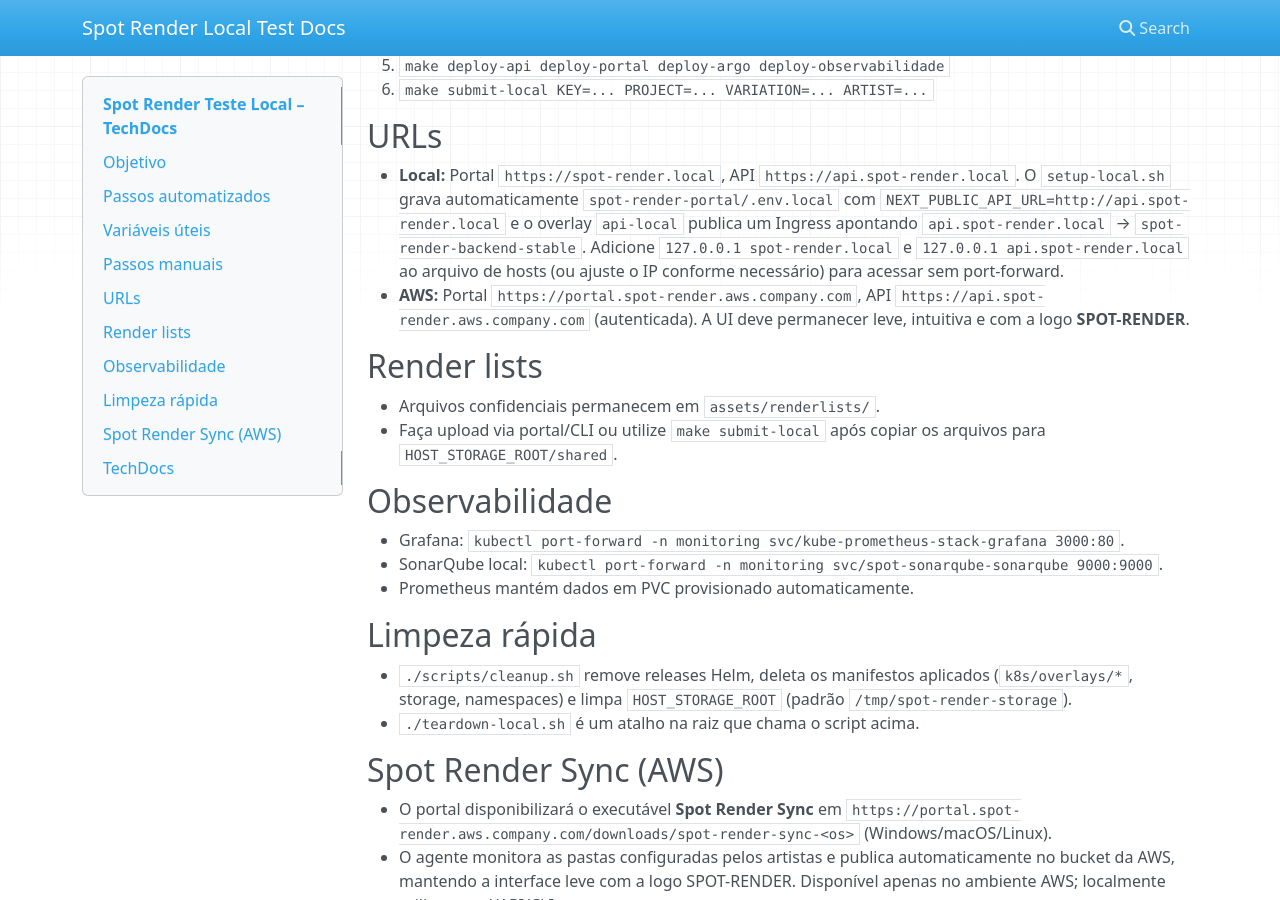
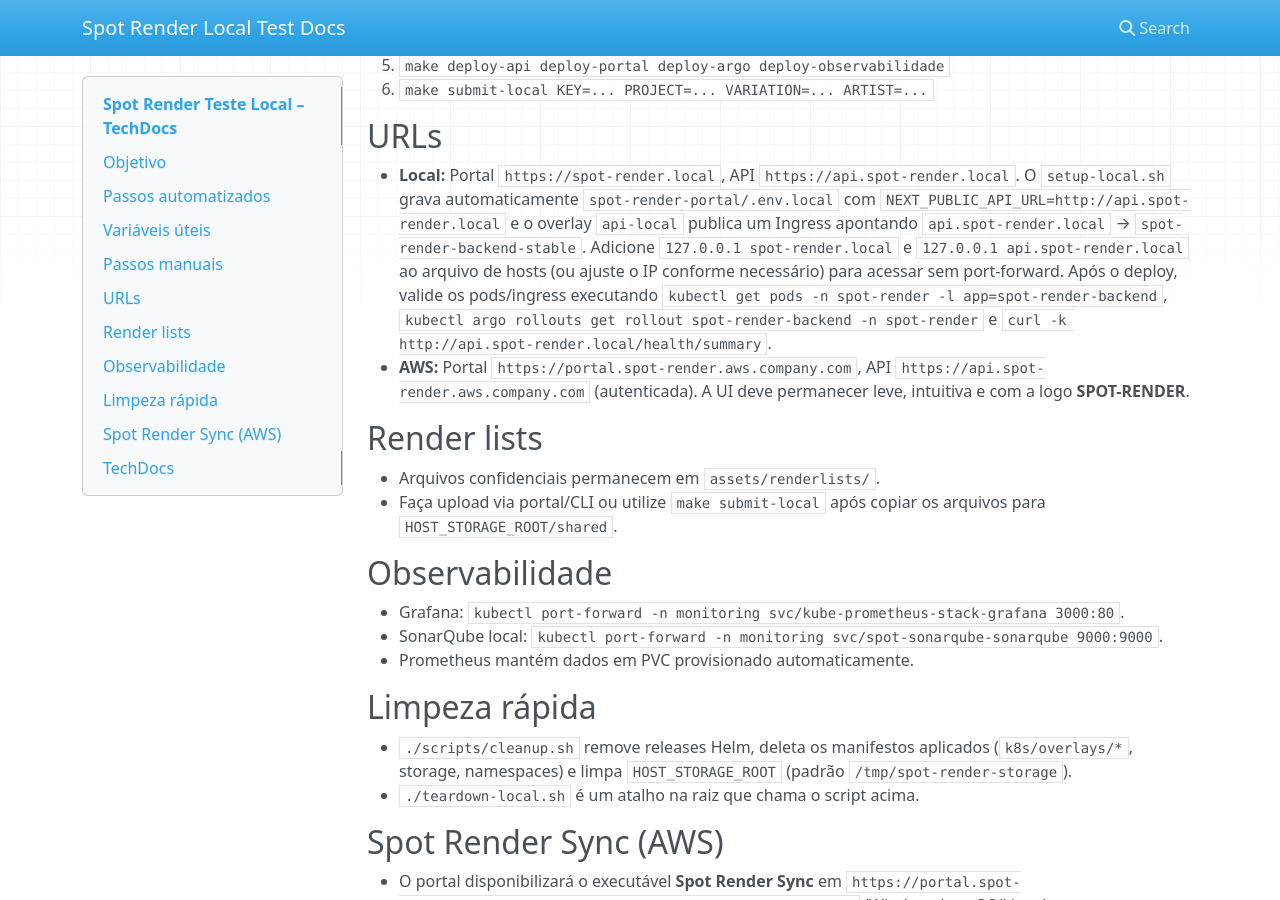
Before and after one commit to raafa001/spot-render-teste-local, an MkDocs documentation site: the page built from docs/index.md, in a window 1280 px wide and 900 px high, scrolled down 1079 px. Built offline with MkDocs 1.6.1, drawn with Linux system fonts in a browser that asks for light colours; nearby versions of some CDN libraries.

```diff
--- a/docs/index.md
+++ b/docs/index.md
@@ -34,7 +34,7 @@
 6. `make submit-local KEY=... PROJECT=... VARIATION=... ARTIST=...`
 
 ## URLs
-- **Local:** Portal `https://spot-render.local`, API `https://api.spot-render.local`. O `setup-local.sh` grava automaticamente `spot-render-portal/.env.local` com `NEXT_PUBLIC_API_URL=http://api.spot-render.local` e o overlay `api-local` publica um Ingress apontando `api.spot-render.local` → `spot-render-backend-stable`. Adicione `127.0.0.1 spot-render.local` e `127.0.0.1 api.spot-render.local` ao arquivo de hosts (ou ajuste o IP conforme necessário) para acessar sem port-forward.
+- **Local:** Portal `https://spot-render.local`, API `https://api.spot-render.local`. O `setup-local.sh` grava automaticamente `spot-render-portal/.env.local` com `NEXT_PUBLIC_API_URL=http://api.spot-render.local` e o overlay `api-local` publica um Ingress apontando `api.spot-render.local` → `spot-render-backend-stable`. Adicione `127.0.0.1 spot-render.local` e `127.0.0.1 api.spot-render.local` ao arquivo de hosts (ou ajuste o IP conforme necessário) para acessar sem port-forward. Após o deploy, valide os pods/ingress executando `kubectl get pods -n spot-render -l app=spot-render-backend`, `kubectl argo rollouts get rollout spot-render-backend -n spot-render` e `curl -k http://api.spot-render.local/health/summary`.
 - **AWS:** Portal `https://portal.spot-render.aws.company.com`, API `https://api.spot-render.aws.company.com` (autenticada). A UI deve permanecer leve, intuitiva e com a logo **SPOT-RENDER**.
 
 ## Render lists
```
Also changed, not shown: README.md (+9 -0 lines), 1 other file.
